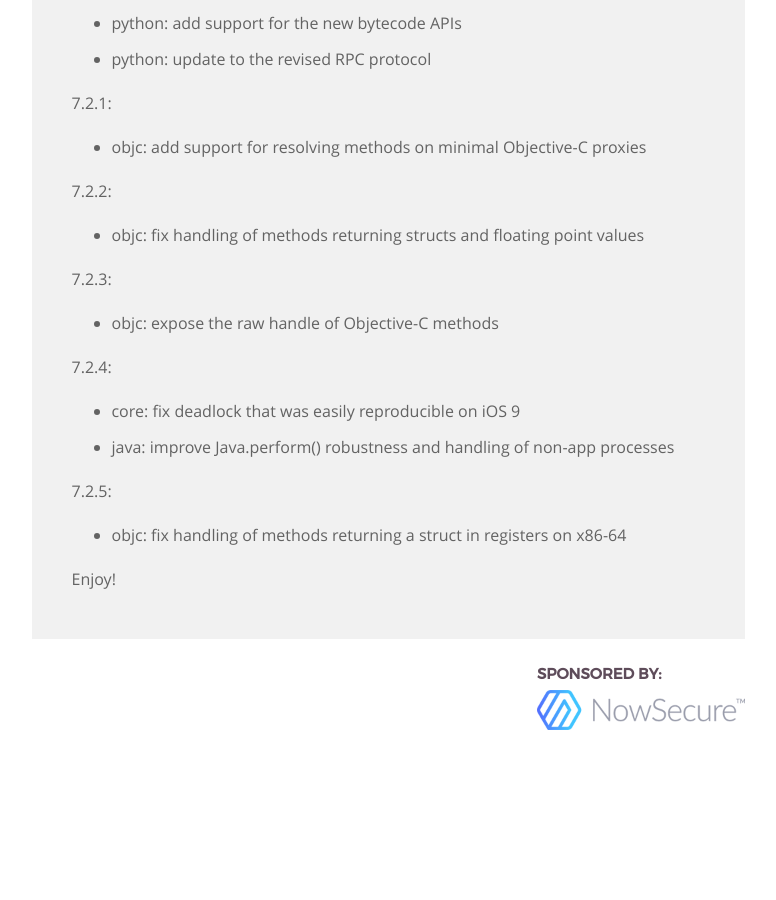
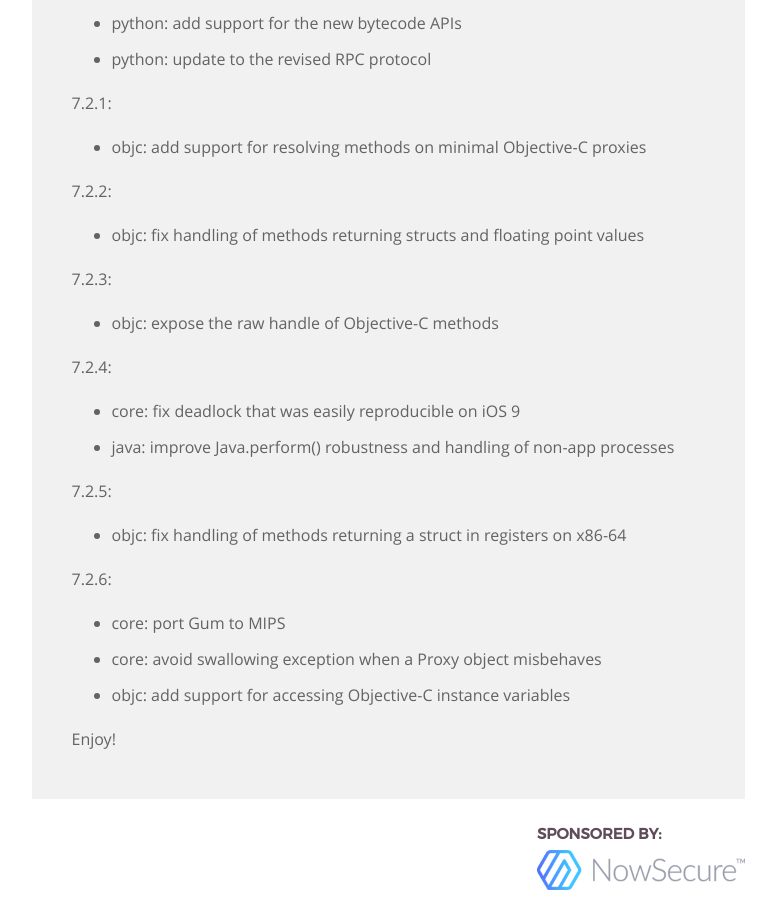
Before and after one commit to frida/frida-website, a Jekyll site: the page built from _posts/2016-06-02-frida-7-2-released.markdown, in a window 1280 px wide and 900 px high, scrolled down 3350 px. Shown: the whole window, without its empty margins (364-1140 px from the left). Built offline with Jekyll 4.4.1, drawn with Linux system fonts in a browser that asks for light colours; before the commit the page ends 4090 px from its top, so only the background shows below that.

Commit message:
Add release notes for 7.2.6

```diff
--- a/_posts/2016-06-02-frida-7-2-released.markdown
+++ b/_posts/2016-06-02-frida-7-2-released.markdown
@@ -152,4 +152,10 @@ So in closing, let's summarize the changes:
 
 - objc: fix handling of methods returning a struct in registers on x86-64
 
+7.2.6:
+
+- core: port Gum to MIPS
+- core: avoid swallowing exception when a Proxy object misbehaves
+- objc: add support for accessing Objective-C instance variables
+
 Enjoy!
```
